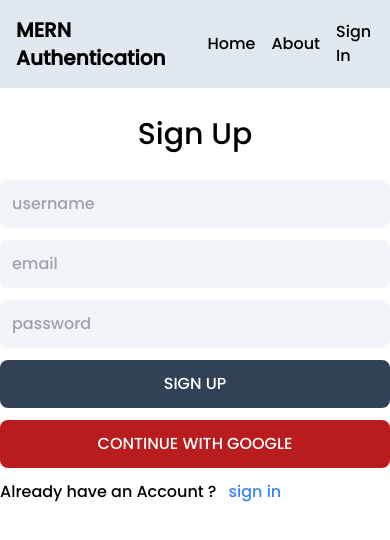
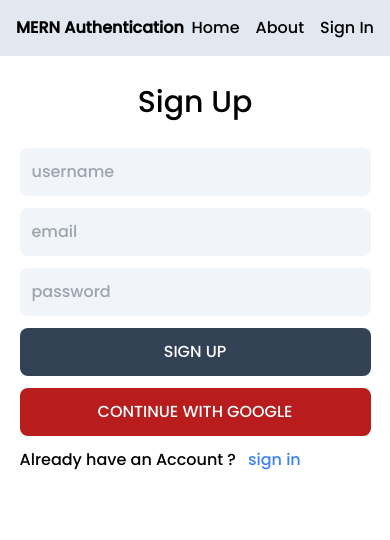
Before and after one commit to Yasssh-bombale/MERN-AUTHENTICATION, a React (Vite) app in the folder client/: page /signup in a window 390 px wide. Shown: the top 540 px of the page. Built offline with nearby package versions, Linux system fonts and the light colour scheme; a web font is replaced by a local one.

Commit message:
made responsive for mobiles

```diff
--- a/client/src/components/Header.jsx
+++ b/client/src/components/Header.jsx
@@ -5,10 +5,12 @@ const Header = () => {
   const { currentUser } = useSelector((state) => state.user);
   // console.log(currentUser.profilePicture);
   return (
-    <div className="bg-slate-200 p-4 box-border">
+    <div className="bg-slate-200 p-4 box-border md:p-4">
       <div className="max-w-6xl flex justify-between items-center mx-auto ">
         <Link to={"/"}>
-          <h1 className="font-bold text-xl">MERN Authentication</h1>
+          <h1 className="font-bold text-[16px] md:text-xl">
+            MERN Authentication
+          </h1>
         </Link>
         <ul className="flex gap-4 items-center">
           <Link to={"/"}>
--- a/client/src/pages/Profile.jsx
+++ b/client/src/pages/Profile.jsx
@@ -186,7 +186,9 @@ const Profile = () => {
     }
   }, [image]);
   return (
-    <div className=" max-w-lg mx-auto gap-2 ">
+    // w-[90%] md:w-[40%] mx-auto
+    //  max-w-lg mx-auto
+    <div className="w-[90%] md:w-[40%] mx-auto gap-2 ">
       <h1 className="text-center text-3xl font-semibold mt-4">Profile</h1>
 
       <form onSubmit={handleSubmit} className="flex flex-col  mt-4 gap-4 ">
--- a/client/src/pages/Signin.jsx
+++ b/client/src/pages/Signin.jsx
@@ -60,7 +60,7 @@ const Signin = () => {
   };
 
   return (
-    <div className="max-w-lg mx-auto">
+    <div className="w-[90%] md:w-[40%] mx-auto">
       <h1 className="text-3xl  text-center my-7">Sign In</h1>
       <form onSubmit={submitHandler}>
         <div className="flex flex-col gap-3">
--- a/client/src/pages/Signup.jsx
+++ b/client/src/pages/Signup.jsx
@@ -54,10 +54,11 @@ const Signup = () => {
   };
 
   return (
-    <div className="max-w-lg mx-auto">
+    // max-w-sm md:max-w-lg mx-auto
+    <div className="w-[90%] md:w-[40%] mx-auto">
       <h1 className="text-3xl  text-center my-7">Sign Up</h1>
       <form onSubmit={submitHandler}>
-        <div className="flex flex-col gap-3">
+        <div className="flex flex-col gap-3 ">
           <input
             type="text"
             placeholder="username"
```
